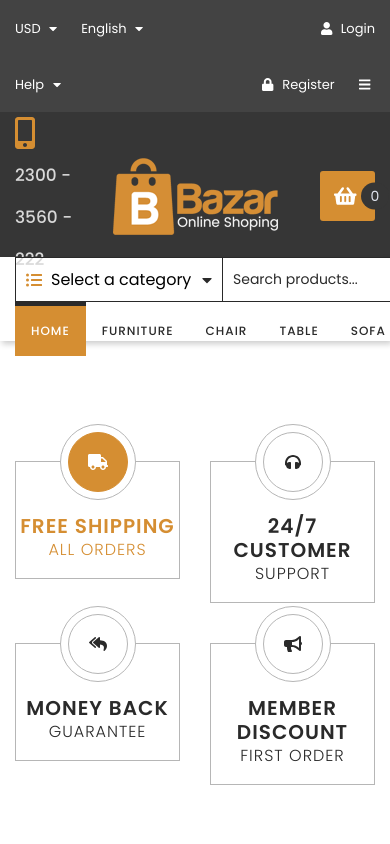
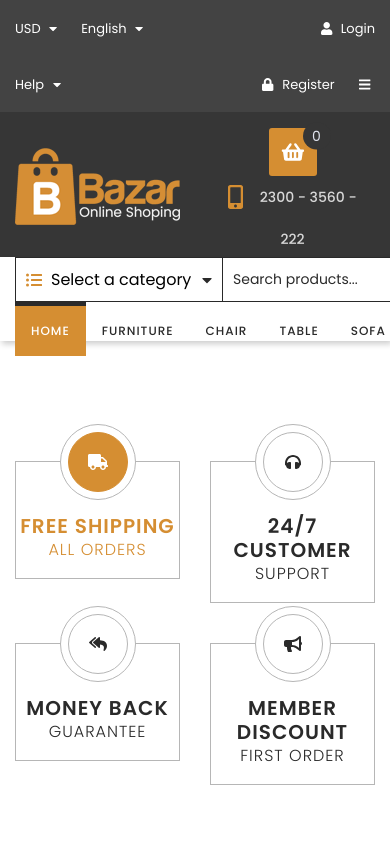
Before and after one commit to matwjablonski/wdp-2403-01, a React (Create React App) app: page / in a window 390 px wide. Shown: the top 844 px of the page. Built offline with nearby package versions, Linux system fonts and the light colour scheme.

Commit message:
Add CompanyClaim RWD for mobile

```diff
--- a/src/components/layout/CompanyClaim/CompanyClaim.js
+++ b/src/components/layout/CompanyClaim/CompanyClaim.js
@@ -9,7 +9,8 @@ import { faMobileAlt, faShoppingBasket } from '@fortawesome/free-solid-svg-icons
 const CompanyClaim = () => (
   <div className={styles.root}>
     <div className='container'>
-      <div className='row align-items-center'>
+      {/* DESKTOP */}
+      <div className={`row align-items-center ${styles.desktop}`}>
         <div className={`col text-left ${styles.phoneNumber}`}>
           <p>
             <FontAwesomeIcon className={styles.icon} icon={faMobileAlt} /> 2300 - 3560 -
@@ -30,6 +31,30 @@ const CompanyClaim = () => (
           </a>
         </div>
       </div>
+      {/*Mobile */}
+      <div className={`row align-items-center ${styles.mobile}`}>
+        <div className={`col text-center ${styles.logo}`}>
+          <a href='/'>
+            <img src='/images/logo.png' alt='Bazar' />
+          </a>
+        </div>
+        <div className={`col mt-3`}>
+          <div className={`col text-center ${styles.cart}`}>
+            <a href='#' className={styles.cartBox}>
+              <div className={styles.cartIcon}>
+                <FontAwesomeIcon className={styles.icon} icon={faShoppingBasket} />
+              </div>
+              <div className={styles.cartCounter}>0</div>
+            </a>
+          </div>
+          <div className={`col text-center ${styles.phoneNumber}`}>
+            <p>
+              <FontAwesomeIcon className={styles.icon} icon={faMobileAlt} /> 2300 - 3560
+              - 222
+            </p>
+          </div>
+        </div>
+      </div>
     </div>
   </div>
 );
--- a/src/components/layout/CompanyClaim/CompanyClaim.module.scss
+++ b/src/components/layout/CompanyClaim/CompanyClaim.module.scss
@@ -5,6 +5,9 @@
 
   :global(.container) > :global(.row) {
     height: 145px;
+  }
+  .mobile {
+    display: none;
   }
 
   .phoneNumber {
@@ -70,3 +73,45 @@
     }
   }
 }
+
+// media-query for mobile
+
+@media (max-width: 576px) {
+  .root {
+    .desktop {
+      display: none;
+    }
+    .mobile {
+      display: flex;
+    }
+    .logo {
+      flex: 0 0 45%;
+    }
+
+    .cart {
+      .cartBox {
+        .cartCounter {
+          margin: -1rem 0 0 2rem;
+        }
+        .cartIcon {
+          width: 3rem;
+          height: 3rem;
+          font-size: 20px;
+
+          .icon {
+            font-size: 1.5rem;
+            padding-left: 0.3rem;
+          }
+        }
+      }
+    }
+    .phoneNumber {
+      p {
+        font-size: 14px;
+        .icon {
+          font-size: 1.5rem;
+        }
+      }
+    }
+  }
+}
```
